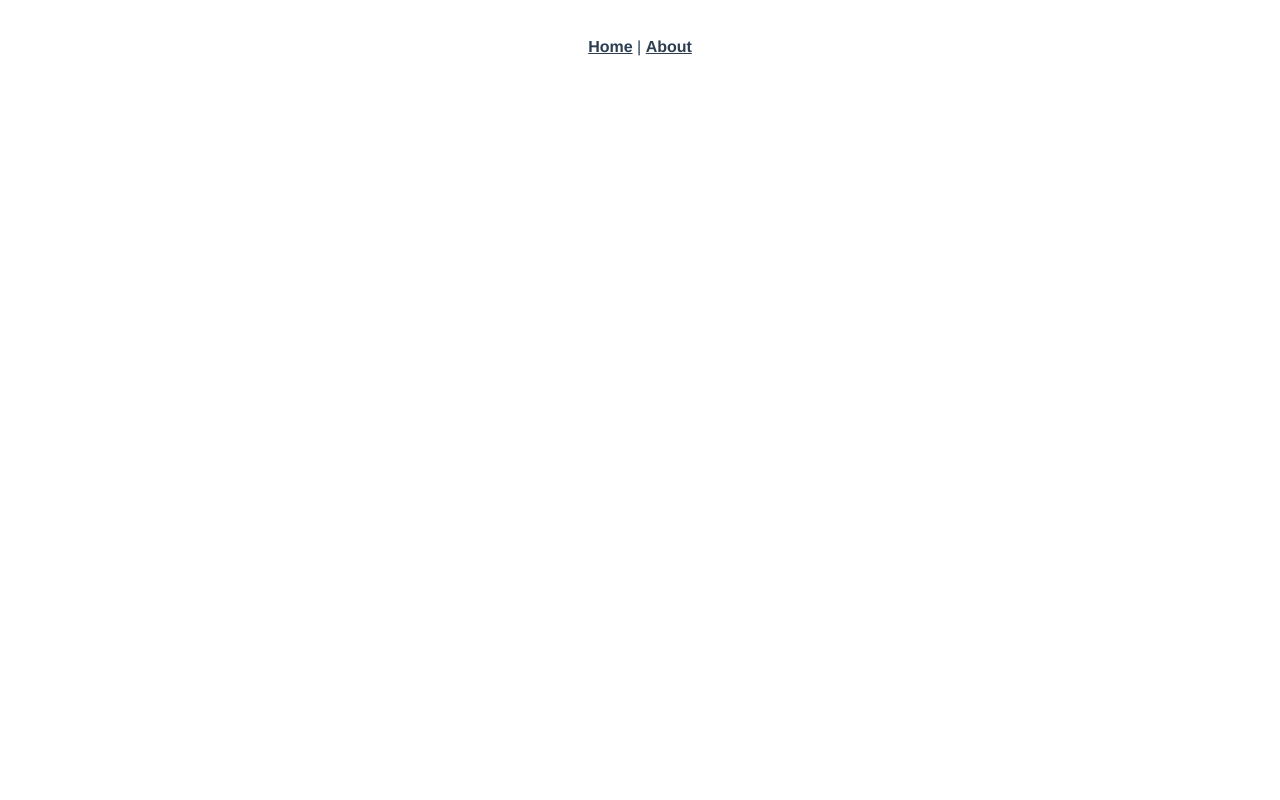
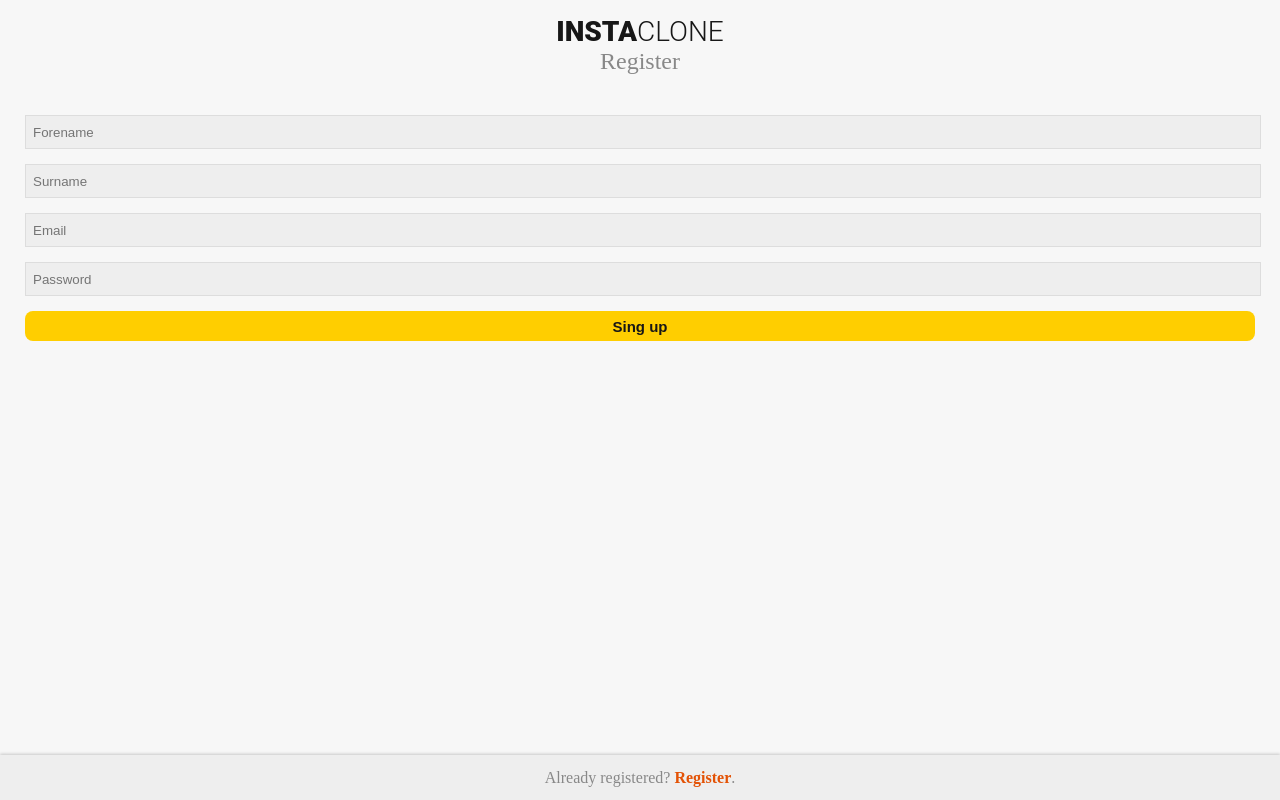
Before and after one commit to dmrfrht/instagram-clone-frontend, a Vue app: page /register in a window 1280 px wide. Built offline with nearby package versions, Linux system fonts and the light colour scheme.

Commit message:
login and signup views

```diff
--- a/package.json
+++ b/package.json
@@ -9,6 +9,8 @@
   },
   "dependencies": {
     "core-js": "^2.6.5",
+    "node-sass": "^5.0.0",
+    "sass-loader": "^10.1.1",
     "vue": "^2.6.10",
     "vue-router": "^3.0.3",
     "vuex": "^3.0.1"
--- a/src/App.vue
+++ b/src/App.vue
@@ -1,31 +1,19 @@
 <template>
   <div id="app">
-    <div id="nav">
-      <router-link to="/">Home</router-link> |
-      <router-link to="/about">About</router-link>
-    </div>
     <router-view/>
   </div>
 </template>
 
-<style>
-#app {
-  font-family: 'Avenir', Helvetica, Arial, sans-serif;
-  -webkit-font-smoothing: antialiased;
-  -moz-osx-font-smoothing: grayscale;
-  text-align: center;
-  color: #2c3e50;
-}
-#nav {
-  padding: 30px;
+<style lang="scss">
+body {
+  margin: 0;
+  padding: 0;
+  background-color: #f7f7f7;
 }
 
-#nav a {
-  font-weight: bold;
-  color: #2c3e50;
+#app {
+  width: 100vw;
+  min-height: 100vh;
 }
 
-#nav a.router-link-exact-active {
-  color: #42b983;
-}
 </style>
--- a/src/components/HelloWorld.vue
+++ /dev/null
@@ -1,58 +0,0 @@
-<template>
-  <div class="hello">
-    <h1>{{ msg }}</h1>
-    <p>
-      For a guide and recipes on how to configure / customize this project,<br>
-      check out the
-      <a href="https://cli.vuejs.org" target="_blank" rel="noopener">vue-cli documentation</a>.
-    </p>
-    <h3>Installed CLI Plugins</h3>
-    <ul>
-      <li><a href="https://github.com/vuejs/vue-cli/tree/dev/packages/%40vue/cli-plugin-babel" target="_blank" rel="noopener">babel</a></li>
-      <li><a href="https://github.com/vuejs/vue-cli/tree/dev/packages/%40vue/cli-plugin-eslint" target="_blank" rel="noopener">eslint</a></li>
-    </ul>
-    <h3>Essential Links</h3>
-    <ul>
-      <li><a href="https://vuejs.org" target="_blank" rel="noopener">Core Docs</a></li>
-      <li><a href="https://forum.vuejs.org" target="_blank" rel="noopener">Forum</a></li>
-      <li><a href="https://chat.vuejs.org" target="_blank" rel="noopener">Community Chat</a></li>
-      <li><a href="https://twitter.com/vuejs" target="_blank" rel="noopener">Twitter</a></li>
-      <li><a href="https://news.vuejs.org" target="_blank" rel="noopener">News</a></li>
-    </ul>
-    <h3>Ecosystem</h3>
-    <ul>
-      <li><a href="https://router.vuejs.org" target="_blank" rel="noopener">vue-router</a></li>
-      <li><a href="https://vuex.vuejs.org" target="_blank" rel="noopener">vuex</a></li>
-      <li><a href="https://github.com/vuejs/vue-devtools#vue-devtools" target="_blank" rel="noopener">vue-devtools</a></li>
-      <li><a href="https://vue-loader.vuejs.org" target="_blank" rel="noopener">vue-loader</a></li>
-      <li><a href="https://github.com/vuejs/awesome-vue" target="_blank" rel="noopener">awesome-vue</a></li>
-    </ul>
-  </div>
-</template>
-
-<script>
-export default {
-  name: 'HelloWorld',
-  props: {
-    msg: String
-  }
-}
-</script>
-
-<!-- Add "scoped" attribute to limit CSS to this component only -->
-<style scoped>
-h3 {
-  margin: 40px 0 0;
-}
-ul {
-  list-style-type: none;
-  padding: 0;
-}
-li {
-  display: inline-block;
-  margin: 0 10px;
-}
-a {
-  color: #42b983;
-}
-</style>
--- a/src/router.js
+++ b/src/router.js
@@ -1,25 +1,55 @@
 import Vue from 'vue'
 import Router from 'vue-router'
 import Home from './views/Home.vue'
+import Login from "@/views/Login";
+import Register from "@/views/Register";
 
 Vue.use(Router)
 
-export default new Router({
+let router = new Router({
   mode: 'history',
   base: process.env.BASE_URL,
   routes: [
     {
+      path: '/login',
+      name: 'login',
+      component: Login,
+      meta: {
+        requiresAuth: false
+      }
+    },
+    {
+      path: '/register',
+      name: 'register',
+      component: Register,
+      meta: {
+        requiresAuth: false
+      }
+    },
+    {
       path: '/',
       name: 'home',
-      component: Home
+      component: Home,
+      meta: {
+        requiresAuth: true
+      }
     },
-    {
-      path: '/about',
-      name: 'about',
-      // route level code-splitting
-      // this generates a separate chunk (about.[hash].js) for this route
-      // which is lazy-loaded when the route is visited.
-      component: () => import(/* webpackChunkName: "about" */ './views/About.vue')
-    }
   ]
 })
+
+router.beforeEach((to, from, next) => {
+  if (to.matched.some(record => record.meta.requiresAuth)) {
+    if (localStorage.getItem('jwt') === null) {
+      next({
+        path: '/login',
+        params: {nextUrl: to.fullPath}
+      })
+    } else {
+      next()
+    }
+  } else {
+    next()
+  }
+})
+
+export default router
--- a/src/views/About.vue
+++ /dev/null
@@ -1,5 +0,0 @@
-<template>
-  <div class="about">
-    <h1>This is an about page</h1>
-  </div>
-</template>
--- a/src/views/Home.vue
+++ b/src/views/Home.vue
@@ -1,18 +1,5 @@
 <template>
   <div class="home">
-    <img alt="Vue logo" src="../assets/logo.png">
-    <HelloWorld msg="Welcome to Your Vue.js App"/>
+    Hello world
   </div>
 </template>
-
-<script>
-// @ is an alias to /src
-import HelloWorld from '@/components/HelloWorld.vue'
-
-export default {
-  name: 'home',
-  components: {
-    HelloWorld
-  }
-}
-</script>
--- /dev/null
+++ b/src/views/Login.vue
@@ -0,0 +1,138 @@
+<template>
+  <div class="login-page">
+    <header>
+      <h3>INSTA<span>CLONE</span></h3>
+      <h4>Login</h4>
+    </header>
+    <main class="form-group">
+      <input
+        type="text"
+        v-model="email"
+        placeholder="Email"
+      >
+      <input
+        type="password"
+        v-model="password"
+        placeholder="Password"
+      >
+      <button
+        class="login-btn"
+      >
+        Log in
+      </button>
+    </main>
+    <footer>
+      <p>
+        Don't have an account?
+        <router-link class="link" to="/register">Sign up</router-link>.
+      </p>
+    </footer>
+  </div>
+</template>
+
+<script>
+export default {
+  name: 'login',
+  data() {
+    return {
+      email: "",
+      password: ""
+    }
+  }
+}
+</script>
+
+<style lang="scss" scoped>
+.login-page {
+  display: flex;
+  flex-direction: column;
+  height: 100vh;
+  box-sizing: border-box;
+
+  header {
+    padding: 15px 25px;
+
+    h3 {
+      color: #171717;
+      font-size: 28px;
+      text-align: center;
+      font-family: 'Roboto', Helvetica, sans-serif;
+      font-weight: 900;
+      margin: 0;
+
+      span {
+        font-weight: 300;
+      }
+    }
+
+    h4 {
+      color: #888;
+      font-size: 24px;
+      text-align: center;
+      font-weight: 300;
+      margin: 0;
+      padding: 0;
+    }
+  }
+
+  .form-group {
+    flex: 1;
+    display: flex;
+    justify-content: flex-start;
+    flex-flow: column;
+    padding: 25px;
+
+    input {
+      width: 100%;
+      height: 30px;
+      border: 1px solid #ddd;
+      margin-bottom: 15px;
+      text-indent: 5px;
+      background-color: #eee;
+      outline: none;
+
+      &:focus {
+        border: 1px solid #aaa;
+      }
+    }
+
+    button {
+      width: 100%;
+      height: 30px;
+      background-color: #ffce00;
+      appearance: none;
+      border: none;
+      outline: none;
+      border-radius: 8px;
+      color: #171717;
+      font-size: 15px;
+      font-weight: 700;
+    }
+  }
+
+  footer {
+    width: calc(100% - 50px);
+    height: 15px;
+    background-color: #eee;
+    box-shadow: 0px -1px 3px rgba(0, 0, 0, .2);
+    padding: 15px 25px;
+    display: flex;
+    justify-content: center;
+    align-items: center;
+
+    p {
+      color: #888;
+      font-size: 16px;
+      padding: 0;
+      margin: 0;
+      text-align: center;
+    }
+
+    .link {
+      color: #e35205;
+      font-weight: 700;
+      text-decoration: none;
+    }
+  }
+}
+</style>
--- /dev/null
+++ b/src/views/Register.vue
@@ -0,0 +1,150 @@
+<template>
+  <div class="register-page">
+    <header>
+      <h3>INSTA<span>CLONE</span></h3>
+      <h4>Register</h4>
+    </header>
+    <main class="form-group">
+      <input
+        type="text"
+        v-model="forename"
+        placeholder="Forename"
+      >
+      <input
+        type="text"
+        v-model="surname"
+        placeholder="Surname"
+      >
+      <input
+        type="text"
+        v-model="email"
+        placeholder="Email"
+      >
+      <input
+        type="password"
+        v-model="password"
+        placeholder="Password"
+      >
+      <button
+        class="register-btn"
+      >
+        Sing up
+      </button>
+    </main>
+    <footer>
+      <p>
+        Already registered?
+        <router-link class="link" to="/login">Register</router-link>.
+      </p>
+    </footer>
+  </div>
+</template>
+
+<script>
+export default {
+  name: 'register',
+  data() {
+    return {
+      forename: "",
+      surname: "",
+      email: "",
+      password: ""
+    }
+  }
+}
+</script>
+
+<style lang="scss" scoped>
+.register-page {
+  display: flex;
+  flex-direction: column;
+  height: 100vh;
+  box-sizing: border-box;
+
+  header {
+    padding: 15px 25px;
+
+    h3 {
+      color: #171717;
+      font-size: 28px;
+      text-align: center;
+      font-family: 'Roboto', Helvetica, sans-serif;
+      font-weight: 900;
+      margin: 0;
+
+      span {
+        font-weight: 300;
+      }
+    }
+
+    h4 {
+      color: #888;
+      font-size: 24px;
+      text-align: center;
+      font-weight: 300;
+      margin: 0;
+      padding: 0;
+    }
+  }
+
+  .form-group {
+    flex: 1;
+    display: flex;
+    justify-content: flex-start;
+    flex-flow: column;
+    padding: 25px;
+
+    input {
+      width: 100%;
+      height: 30px;
+      border: 1px solid #ddd;
+      margin-bottom: 15px;
+      text-indent: 5px;
+      background-color: #eee;
+      outline: none;
+
+      &:focus {
+        border: 1px solid #aaa;
+      }
+    }
+
+    button {
+      width: 100%;
+      height: 30px;
+      background-color: #ffce00;
+      appearance: none;
+      border: none;
+      outline: none;
+      border-radius: 8px;
+      color: #171717;
+      font-size: 15px;
+      font-weight: 700;
+    }
+  }
+
+  footer {
+    width: calc(100% - 50px);
+    height: 15px;
+    background-color: #eee;
+    box-shadow: 0px -1px 3px rgba(0, 0, 0, .2);
+    padding: 15px 25px;
+    display: flex;
+    justify-content: center;
+    align-items: center;
+
+    p {
+      color: #888;
+      font-size: 16px;
+      padding: 0;
+      margin: 0;
+      text-align: center;
+    }
+
+    .link {
+      color: #e35205;
+      font-weight: 700;
+      text-decoration: none;
+    }
+  }
+}
+</style>
```
Also changed, not shown: 1 other file (tests, documents, lock files or other folders).
